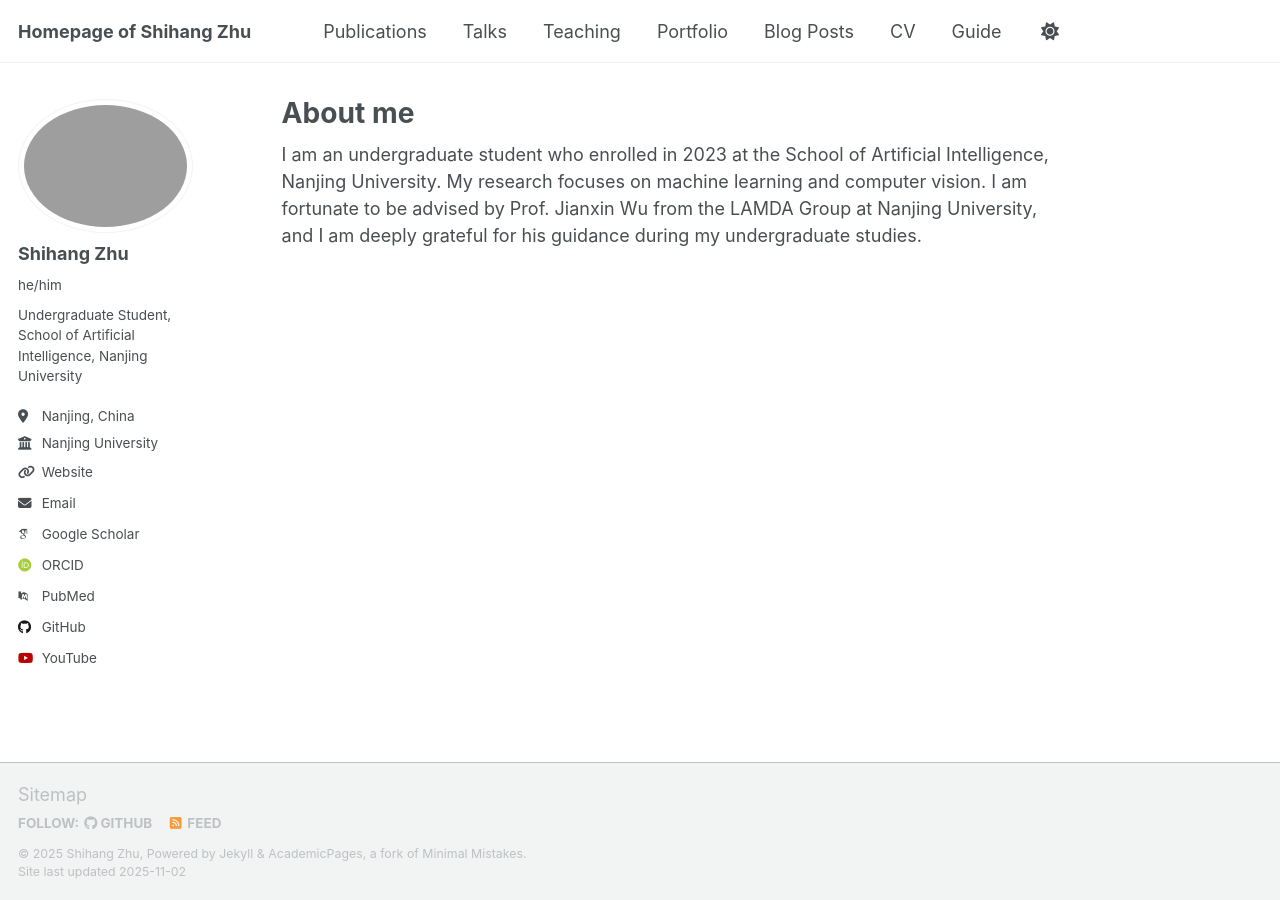
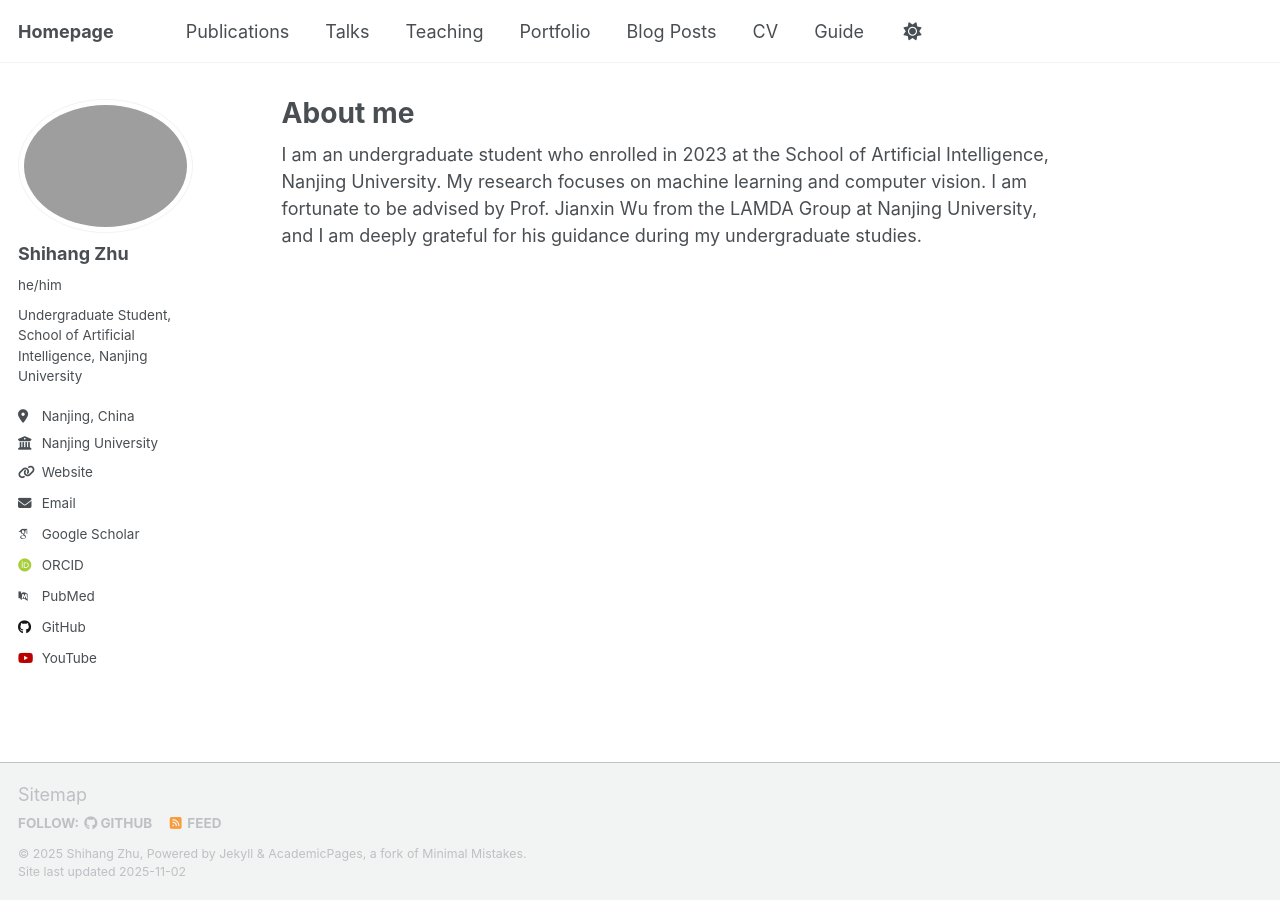
Before and after one commit to edzee3000/edzee3000.github.io, a Jekyll site: the page built from _pages/about.md, in a window 1280 px wide. Built offline with Jekyll 4.4.1, drawn with Linux system fonts in a browser that asks for light colours; some web fonts are replaced; a script that is not in the unit is left out.

Commit message:
Update site title in configuration

```diff
--- a/_config.yml
+++ b/_config.yml
@@ -9,7 +9,7 @@
 # Basic Site Settings
 locale                   : "en-US"
 site_theme               : "default" # Currently available options are "default", "air"
-title                    : "Homepage of Shihang Zhu"
+title                    : "Homepage"
 title_separator          : "-"
 name                     : "Shihang Zhu"
 description              : "This is my Homepage. I am an undergraduate student who enrolled in 2023 at the School of Artificial Intelligence, Nanjing University. My research focuses on Machine Learning and Computer Vision."   # Update this with a general description of your site, this is the default if not overridden by a page
```
